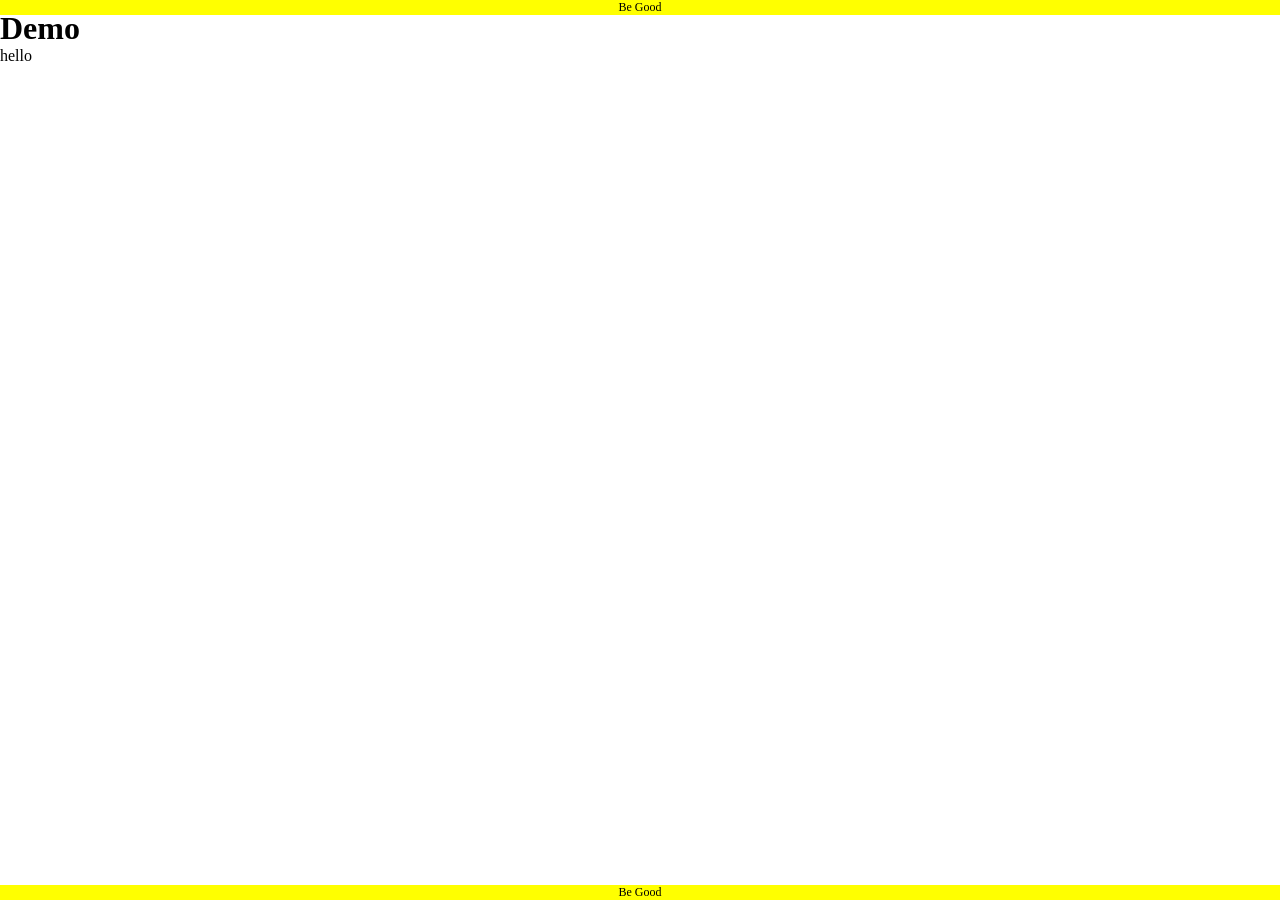
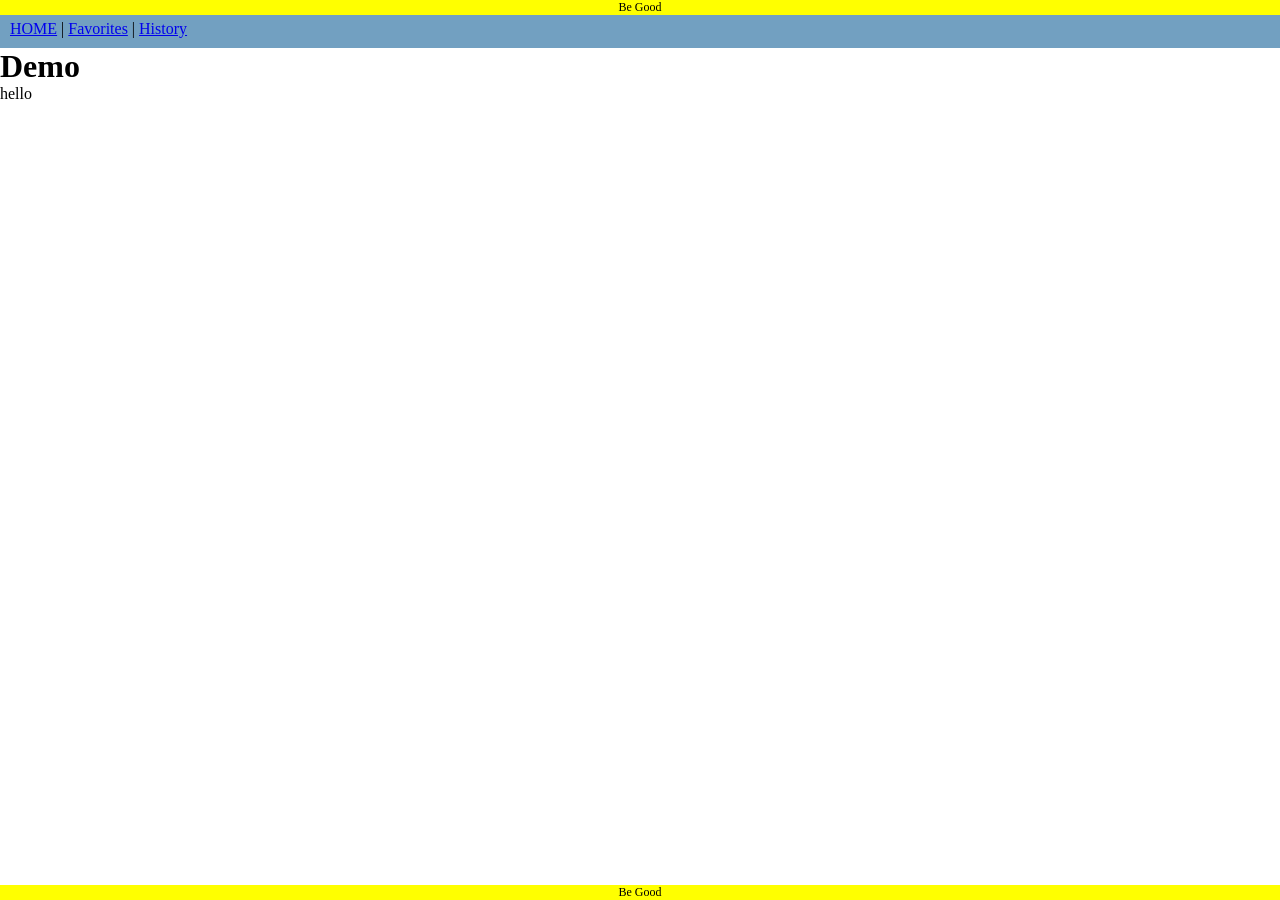
Before and after one commit to gothamgo/demo, a Jekyll site: the page built from index.html, in a window 1280 px wide. Built offline with Jekyll 4.4.1, drawn with Linux system fonts in a browser that asks for light colours.

Commit message:
Update index.html

```diff
--- a/index.html
+++ b/index.html
@@ -6,9 +6,21 @@ layout: default
   div.content-wrapper {
     margin: 10px 0px 0px 0px;
   }
+  nav {
+    padding: 10px;
+    background-color: #72A0C1;
+  }
+  nav a {
+  }
 </style>
 
 <div class="content-wrapper">
+
+  <nav>
+    <a href="/">HOME</a> |
+    <a href="/Favorites/">Favorites</a> |
+    <a href="/History/">History</a>
+  </nav>
 
   <div class="content">
 
```
